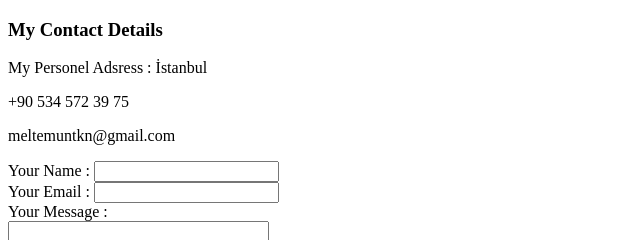
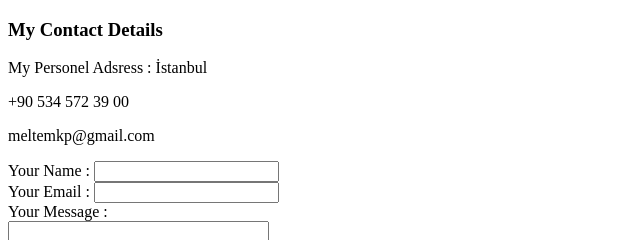
Before and after one commit to meltemkp/cv, a plain HTML site: page contact-me.html in a window 1280 px wide. Shown: the top 240 px of the page, 0-640 px from the left. Drawn offline with Linux system fonts and the light colour scheme.

Commit message:
changed  some infos

```diff
--- a/contact-me.html
+++ b/contact-me.html
@@ -9,8 +9,8 @@
 <body>
   <h3>My Contact Details</h3>
   <p>My Personel Adsress : İstanbul</p>
-  <p>+90 534 572 39 75</p>
-  <p>meltemuntkn@gmail.com</p>
+  <p>+90 534 572 39 00</p>
+  <p>meltemkp@gmail.com</p>
 
   <form class="" action="mailTo:meltemuntkn@gmail.com" method="post" enctype="text/plain">
     <label for="">Your Name :</label>
```
